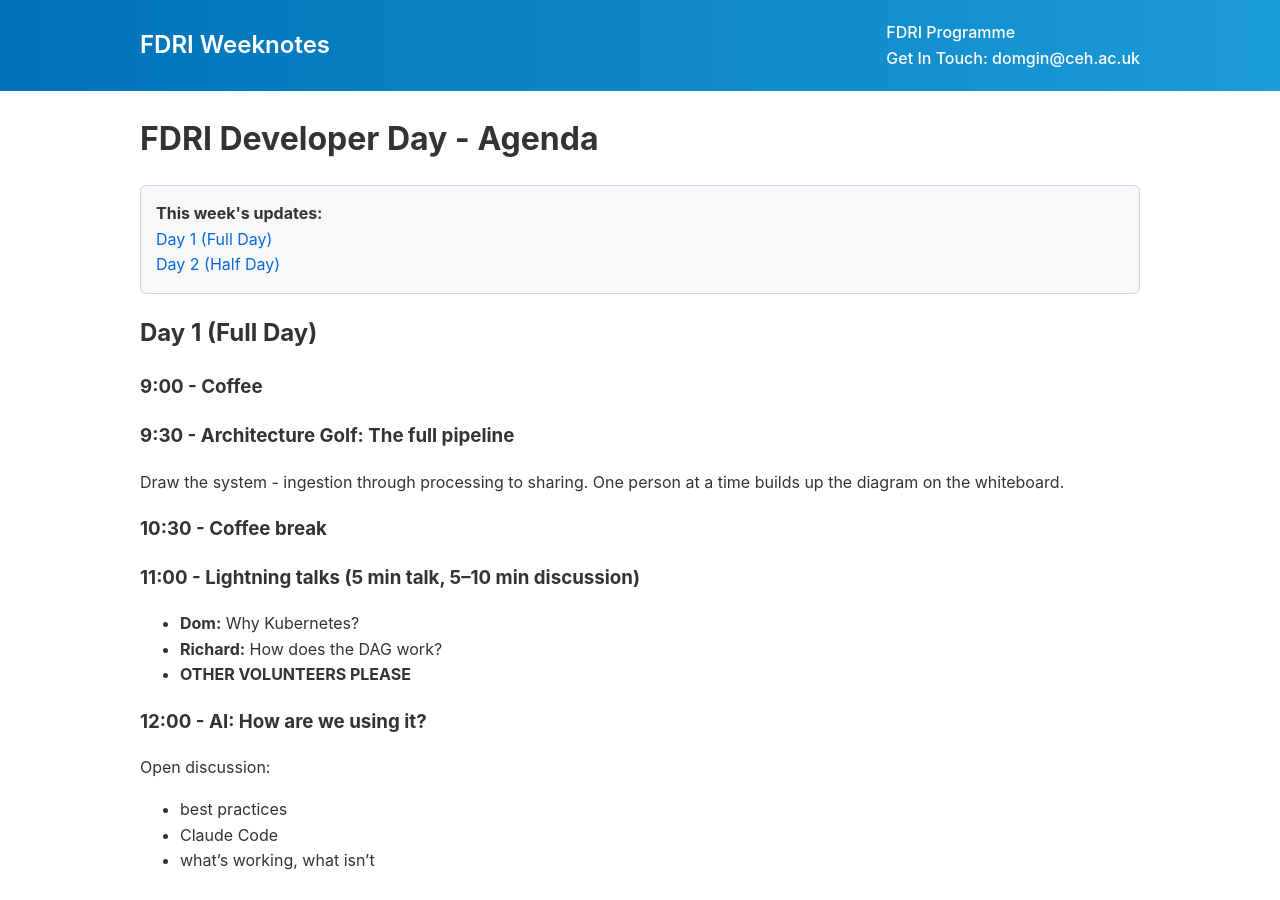
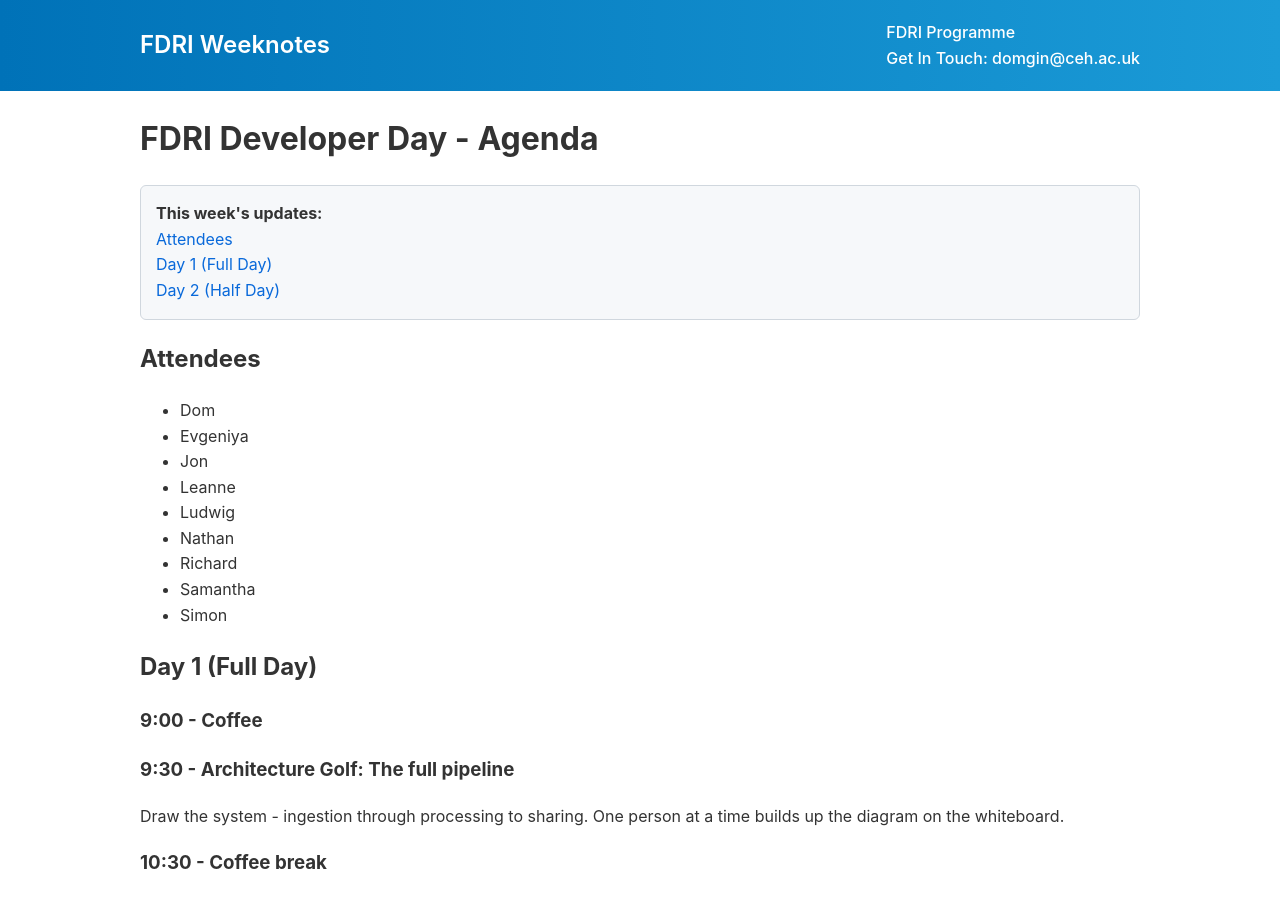
Before and after one commit to NERC-CEH/fdri_words, a Jekyll site: the page built from timeseries/dev_day_2026_agenda.md, in a window 1280 px wide and 900 px high. Built offline with Jekyll 4.4.1, drawn with Linux system fonts in a browser that asks for light colours; our own code applies the rules of GitHub Pages for plain Markdown files.

Commit message:
Add attendees section to Developer Day agenda

```diff
--- a/timeseries/dev_day_2026_agenda.md
+++ b/timeseries/dev_day_2026_agenda.md
@@ -1,4 +1,15 @@
 # FDRI Developer Day - Agenda
+
+## Attendees
+- Dom
+- Evgeniya
+- Jon
+- Leanne
+- Ludwig
+- Nathan
+- Richard
+- Samantha
+- Simon
 
 ## Day 1 (Full Day)
 
```
